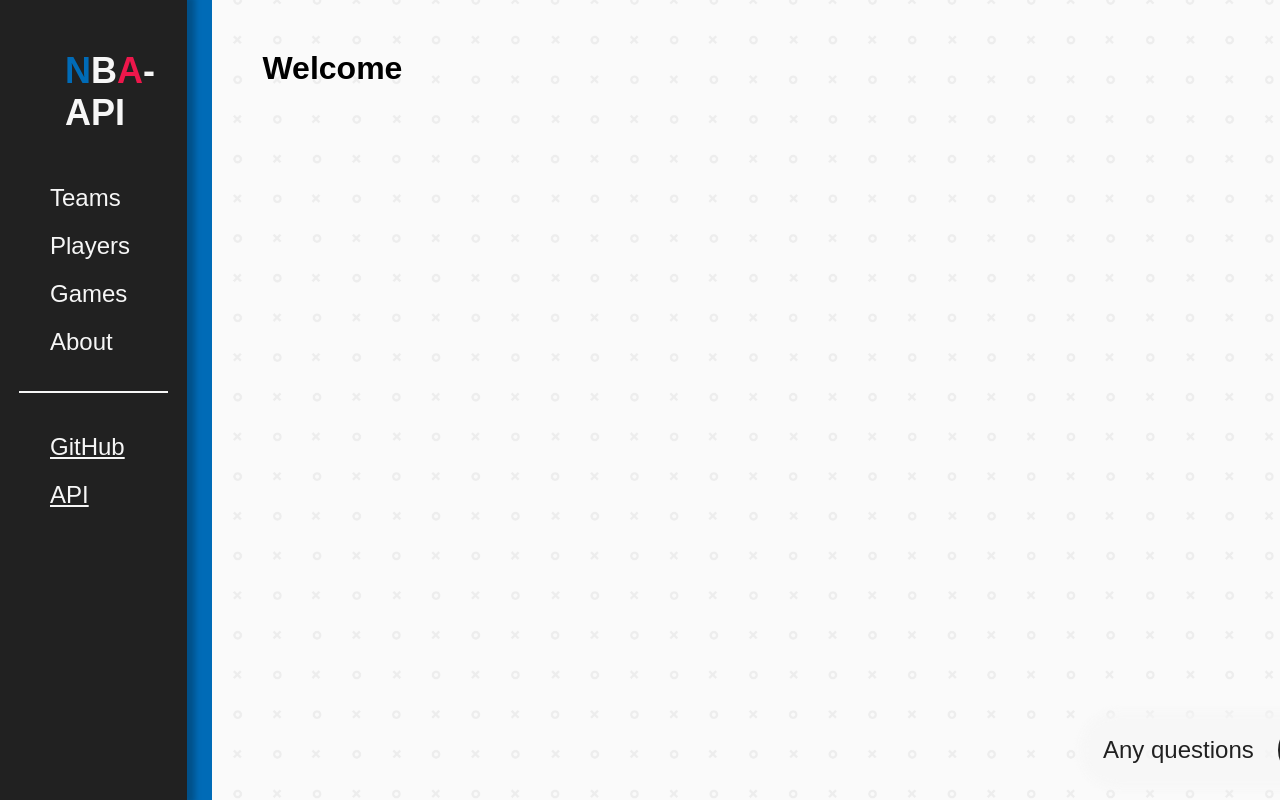
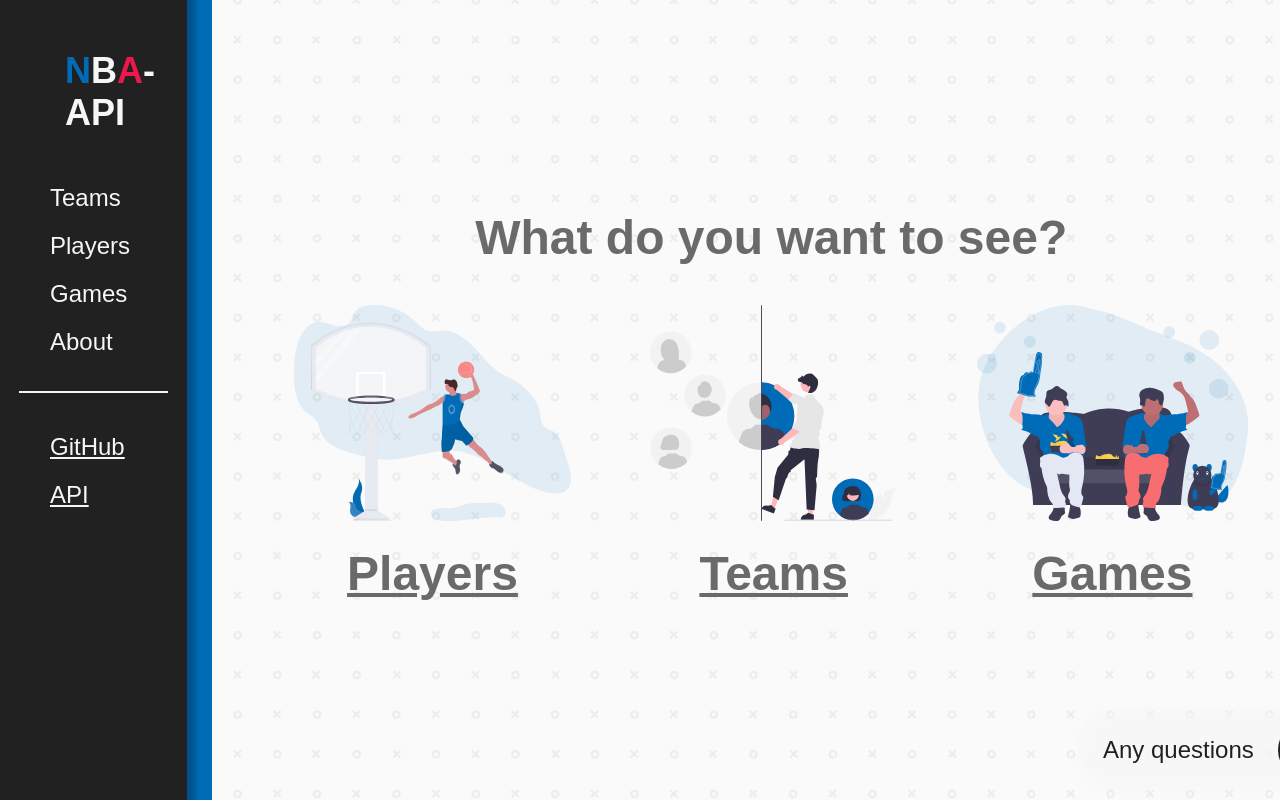
Before and after one commit to ryzzzin/NBA-Api, a Vue app: page / in a window 1280 px wide. Built offline with nearby package versions, Linux system fonts and the light colour scheme.

Commit message:
edit(main): added content on the main page

```diff
--- a/src/pages/Main.vue
+++ b/src/pages/Main.vue
@@ -1,6 +1,20 @@
 <template>
-    <div>
-        <h1>Welcome</h1>
+    <div class="content__main">
+        <div class="header">What do you want to see?</div>
+        <div class="pages-links">
+            <router-link :to="'/players'" class="pages-link">
+                <img src="@/assets/svg/players.svg" class="page-img">
+                <div class="page-name">Players</div>
+            </router-link>
+            <router-link :to="'/teams'" class="pages-link">
+                <img src="@/assets/svg/teams.svg" class="page-img">
+                <div class="page-name">Teams</div>
+            </router-link>
+            <router-link :to="'/games'" class="pages-link">
+                <img src="@/assets/svg/games.svg" class="page-img">
+                <div class="page-name">Games</div>
+            </router-link>
+        </div>
     </div>
 </template>
 
@@ -11,5 +25,38 @@
 </script>
 
 <style scoped>
+    div{
+        color: #6a6a6a;
+    }
+    .header, .page-name{
+        font-size: 48px;
+        font-weight: bold;
+    }
+    .content__main{
+        height: 100vh;
+        display: flex;
+        flex-direction: column;
+        justify-content: center;
+        align-items: center;
+    }
 
+    .pages-links{
+        display: flex;
+        flex-direction: row;
+        justify-content: center;
+        align-items: flex-end;
+    }
+
+    .pages-link{
+        display: flex;
+        flex-direction: column;
+        justify-content: center;
+        align-items: center;
+        margin: 5%;
+        text-decoration-color: #6a6a6a;
+    }
+
+    .page-img{
+        height: 27vh;
+    }
 </style>
```
